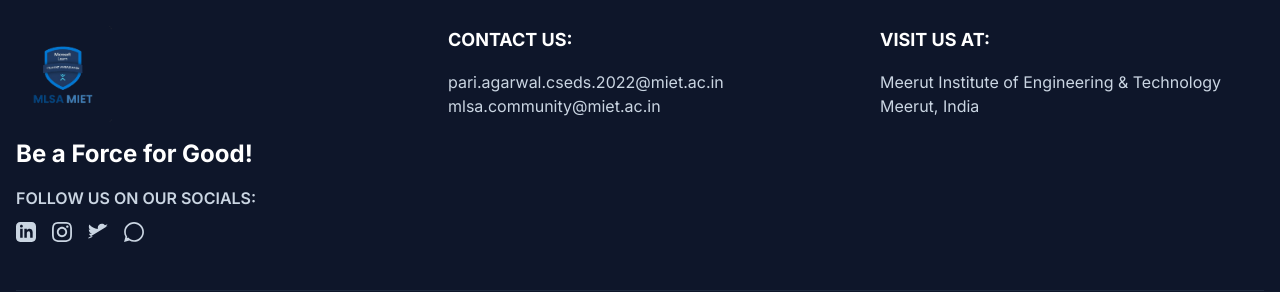
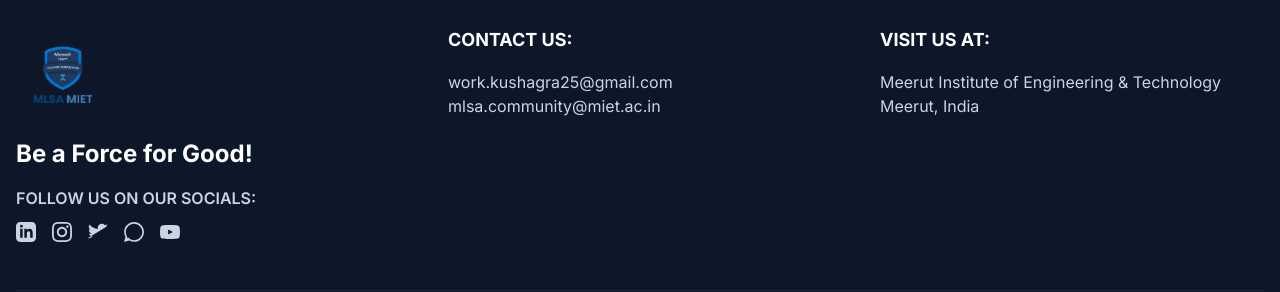
Before and after one commit to mlsa-miet/mlsamiet-zone, a Next.js app: page / in a window 1280 px wide. Shown: the part 2029-2321 px from the top of the page. Built offline with nearby package versions, Linux system fonts and the light colour scheme; no server answers.

Commit message:
footer info change

```diff
--- a/app/components/Footer.tsx
+++ b/app/components/Footer.tsx
@@ -7,7 +7,8 @@ const Footer = () => {
         { name: 'Instagram', href: 'https://www.instagram.com/mlsamiet/', icon: <svg xmlns="http://www.w3.org/2000/svg" width="20" height="20" viewBox="0 0 24 24" fill="currentColor"><path d="M12 2.163c3.204 0 3.584.012 4.85.07 3.252.148 4.771 1.691 4.919 4.919.058 1.265.069 1.645.069 4.85s-.011 3.585-.069 4.85c-.149 3.225-1.664 4.771-4.919 4.919-1.266.058-1.644.07-4.85.07s-3.585-.012-4.85-.07c-3.252-.148-4.771-1.691-4.919-4.919-.058-1.265-.07-1.645-.07-4.85s.012-3.585.07-4.85c.148-3.225 1.664-4.771 4.919-4.919 1.266-.058 1.644-.07 4.85-.07zm0-2.163c-3.259 0-3.667.014-4.947.072-4.358.2-6.78 2.618-6.98 6.98-.059 1.281-.073 1.689-.073 4.948s.014 3.667.072 4.947c.2 4.358 2.618 6.78 6.98 6.98 1.281.058 1.689.072 4.948.072s3.667-.014 4.947-.072c4.358-.2 6.78-2.618 6.98-6.98.058-1.281.072-1.689.072-4.948s-.014-3.667-.072-4.947c-.2-4.358-2.618-6.78-6.98-6.98-1.281-.059-1.689-.073-4.948-.073zm0 5.838c-3.403 0-6.162 2.759-6.162 6.162s2.759 6.162 6.162 6.162 6.162-2.759 6.162-6.162-2.759-6.162-6.162-6.162zm0 10.162c-2.209 0-4-1.79-4-4s1.791-4 4-4 4 1.79 4 4-1.791 4-4 4zm6.406-11.845c-.796 0-1.441.645-1.441 1.44s.645 1.44 1.441 1.44 1.441-.645 1.441-1.44-.645-1.44-1.441-1.44z"/></svg> },
         { name: 'Twitter', href: 'https://x.com/MlsaMiet', icon: <svg xmlns="http://www.w3.org/2000/svg" width="20" height="20" viewBox="0 0 24 24" fill="currentColor"><path d="M24 4.557c-.883.392-1.832.656-2.828.775 1.017-.609 1.798-1.574 2.165-2.724-.951.564-2.005.974-3.127 1.195-.897-.957-2.178-1.555-3.594-1.555-3.179 0-5.515 2.966-4.797 6.045-4.091-.205-7.719-2.165-10.148-5.144-1.29 2.213-.669 5.108 1.523 6.574-.806-.026-1.566-.247-2.229-.616v.064c0 2.299 1.634 4.217 3.797 4.66-1.13.308-2.323.343-3.522.124.616 1.956 2.413 3.38 4.545 3.42-1.77 1.39-3.995 2.22-6.417 2.22-1.053 0-2.08-.062-3.1- .182 2.29 1.47 5.013 2.33 7.94 2.33 9.525 0 14.737-7.89 14.737-14.737 0-.225-.005-.45-.014-.673.998-.722 1.863-1.625 2.557-2.65z"/></svg> },
         { name: 'WhatsApp', href: 'https://chat.whatsapp.com/DXjoWMoEPsfBeCrVtBJNqc', icon: <svg xmlns="http://www.w3.org/2000/svg" width="20" height="20" viewBox="0 0 24 24" fill="currentColor"><path d="M.057 24l1.687-6.163c-1.041-1.804-1.588-3.849-1.587-5.946.003-6.556 5.338-11.891 11.893-11.891 3.181.001 6.167 1.24 8.413 3.488 2.245 2.248 3.481 5.236 3.48 8.414-.003 6.557-5.338 11.892-11.894 11.892-1.99 0-3.903-.52-5.687-1.448l-6.305 1.654zm6.597-3.807c1.676.995 3.276 1.591 5.392 1.592 5.448 0 9.886-4.434 9.889-9.885.002-5.447-4.435-9.884-9.888-9.884-5.448 0-9.886 4.434-9.889 9.885.002 2.024.605 3.928 1.693 5.624l-.448 1.646 1.694-.439z"/></svg> },
-    ];
+        {name: 'YouTube',href: 'https://www.youtube.com/@mlsamiet',icon:<svg xmlns="http://www.w3.org/2000/svg" width="20" height="20"viewBox="0 0 24 24" fill="currentColor"> <path d="M23.498 6.186a2.97 2.97 0 0 0-2.09-2.102C19.5 3.5 12 3.5 12 3.5s-7.5 0-9.408.584a2.97 2.97 0 0 0-2.09 2.102A31.45 31.45 0 0 0 0 12a31.45 31.45 0 0 0 .502 5.814 2.97 2.97 0 0 0 2.09 2.102C4.5 20.5 12 20.5 12 20.5s7.5 0 9.408-.584a2.97 2.97 0 0 0 2.09-2.102A31.45 31.45 0 0 0 24 12a31.45 31.45 0 0 0-.502-5.814zM9.75 15.02V8.98L15.5 12l-5.75 3.02z"/></svg>},
+        ];
     return (
         <footer className="bg-slate-900/50 border-t border-slate-800 py-16 px-4 text-slate-300">
             <div className="max-w-7xl mx-auto grid grid-cols-1 md:grid-cols-3 gap-12 text-center md:text-left">
@@ -25,7 +26,7 @@ const Footer = () => {
                 </div>
                 <div>
                     <h4 className="font-bold text-lg text-white mb-4">CONTACT US:</h4>
-                    <Link href="mailto:pari.agarwal.cseds.2022@miet.ac.in" className="block hover:text-blue-400 transition-colors">pari.agarwal.cseds.2022@miet.ac.in</Link>
+                    <Link href="mailto:work.kushagra25@gmail.com" className="block hover:text-blue-400 transition-colors">work.kushagra25@gmail.com</Link>
                     <Link href="mailto:mlsa.community@miet.ac.in" className="block hover:text-blue-400 transition-colors">mlsa.community@miet.ac.in</Link>
                 </div>
                 <div>
```
